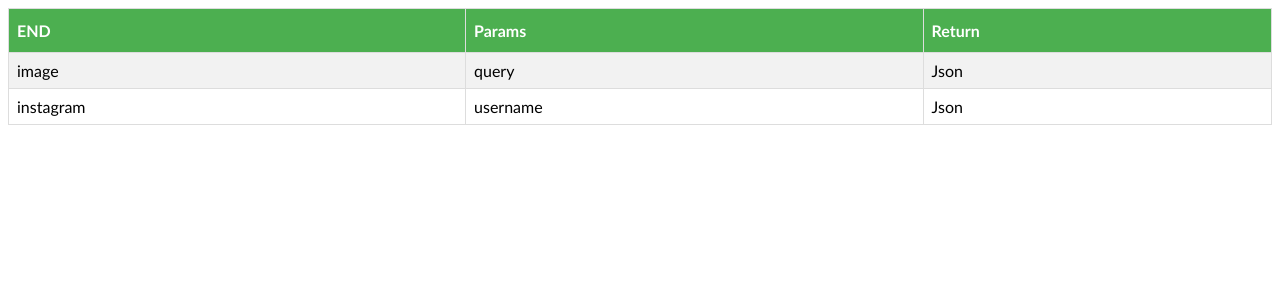
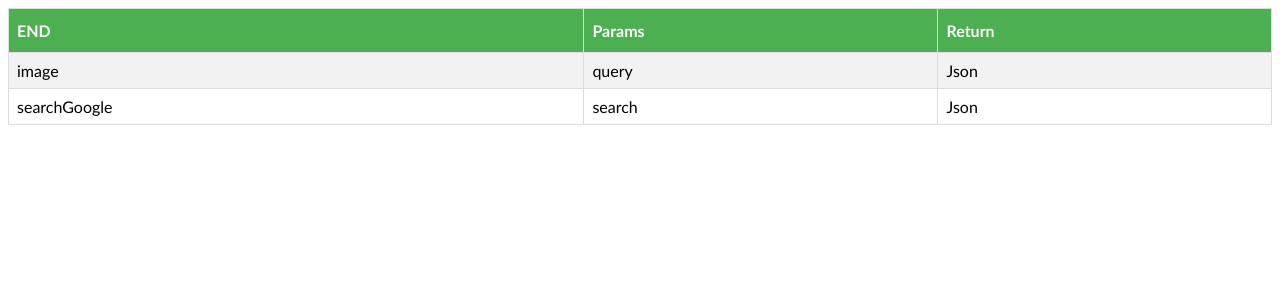
Before and after one commit to Arsybai/simpleRestAPI, a Python web app: template app/templates/index.html in a window 1280 px wide. Shown: the top 300 px of the page. Run offline with Jinja, Linux system fonts and the light colour scheme; the template is opened without the code that fills it, so the values that code supplies are empty.

Commit message:
Update index.html

```diff
--- a/app/templates/index.html
+++ b/app/templates/index.html
@@ -40,8 +40,8 @@
     <td>Json</td>
   </tr>
   <tr>
-    <td>instagram</td>
-    <td>username</td>
+    <td>searchGoogle</td>
+    <td>search</td>
     <td>Json</td>
   </tr>
 </table>
```
